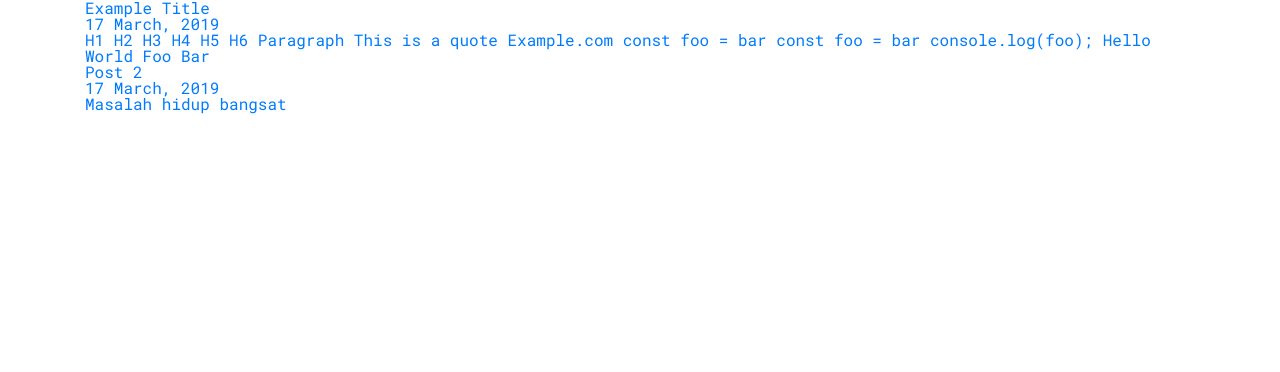
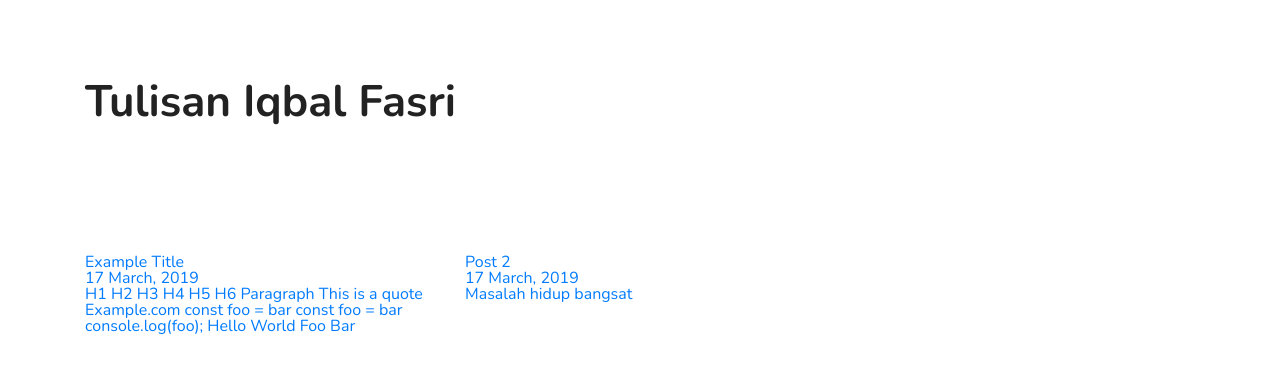
Before and after one commit to iqbalfasri/ibaal.space, a Gatsby site: page /blog in a window 1280 px wide. Built offline with nearby package versions, Linux system fonts and the light colour scheme; Gatsby itself is replaced by a stand-in of ours.

Commit message:
Blog still progress, masih males

```diff
--- a/src/components/blog-card.js
+++ b/src/components/blog-card.js
@@ -7,13 +7,11 @@ function BlogCard({ node }) {
   const { title, date, path } = frontmatter;
 
   return (
-    <div className="container">
-      <Link id={id} to={path}>
-        <h1>{title}</h1>
-        <span>{date}</span>
-        <p>{excerpt}</p>
-      </Link>
-    </div>
+    <Link id={id} to={path}>
+      <h1>{title}</h1>
+      <span>{date}</span>
+      <p>{excerpt}</p>
+    </Link>
   );
 }
 
--- a/src/components/layout.css
+++ b/src/components/layout.css
@@ -2,6 +2,7 @@
 @import url("https://use.fontawesome.com/releases/v5.8.2/css/all.css");
 @import url("https://maxcdn.bootstrapcdn.com/bootstrap/4.0.0/css/bootstrap.min.css");
 @import url("https://fonts.googleapis.com/css?family=Roboto+Mono:400,500&display=swap");
+@import url('https://fonts.googleapis.com/css?family=Nunito:400,700&display=swap');
 
 body {
   font-family: "Roboto Mono", monospace !important;
--- a/src/pages/blog.js
+++ b/src/pages/blog.js
@@ -1,8 +1,27 @@
 import React from "react";
-import { Link, graphql } from "gatsby";
+import { graphql } from "gatsby";
+import styled from "styled-components";
 import Seo from "../components/seo";
 import Layout from "../components/layout";
 import BlogCard from "../components/blog-card";
+
+const BlogHeader = styled.div`
+  width: 100%;
+  padding: 80px 0;
+  background-color: #fff;
+  text-align: left;
+  margin-bottom: 50px;
+`;
+
+const BlogHeaderText = styled.h1`
+  color: #222;
+  font-size: 44px;
+  font-weight: bold;
+`;
+
+const BlogContent = styled.div`
+  font-family: "Nunito", Helvetica, sans-serif;
+`;
 
 const BlogPage = ({ data }) => {
   const allMarkdownRemark = data.allMarkdownRemark.edges;
@@ -10,10 +29,20 @@ const BlogPage = ({ data }) => {
   return (
     <Layout>
       <Seo title={`Blog`} />
-
-      {allMarkdownRemark.map(({ node }) => {
-        return <BlogCard node={node} />;
-      })}
+      <BlogContent className="container">
+        <BlogHeader>
+          <BlogHeaderText>Tulisan Iqbal Fasri</BlogHeaderText>
+        </BlogHeader>
+        <div className="row">
+          {allMarkdownRemark.map(({ node }) => {
+            return (
+              <div className="col-md-4 col-xs-12 col-sm-12">
+                <BlogCard node={node} />
+              </div>
+            );
+          })}
+        </div>
+      </BlogContent>
     </Layout>
   );
 };
```
